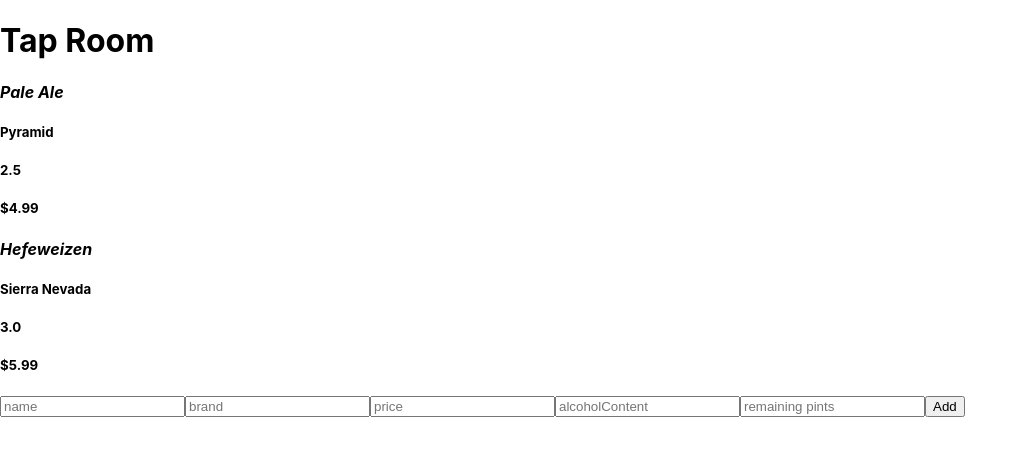
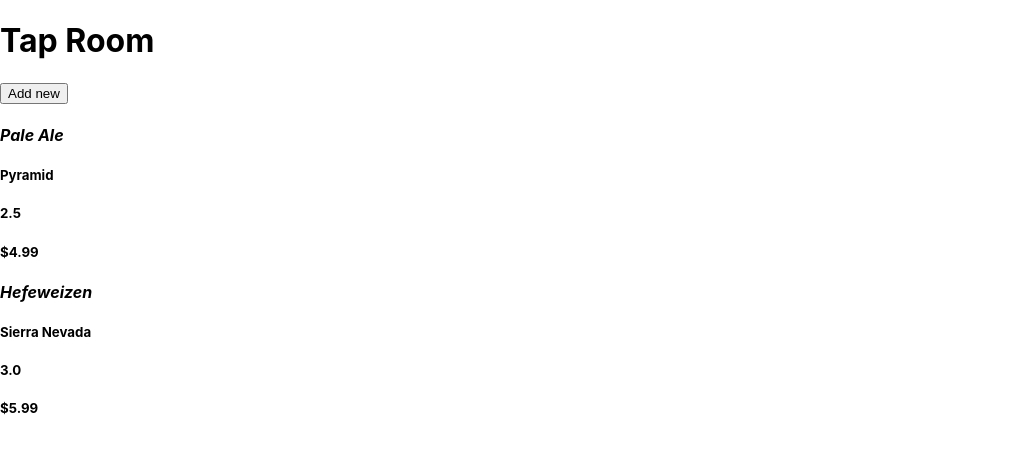
Before and after one commit to reeder32/tap-room, a React (Create React App) app: page / in a window 1280 px wide. Shown: the top 456 px of the page, without its empty margins (0-1028 px from the left). Built offline with nearby package versions, Linux system fonts and the light colour scheme.

Commit message:
:truck: add form control

```diff
--- a/src/components/App.js
+++ b/src/components/App.js
@@ -1,13 +1,11 @@
 import React from "react";
 import Header from "./Header";
-import ProductList from "./ProductList";
-import ProductForm from "./ProductForm";
+import ProductControl from "./ProductControl";
 function App() {
   return (
     <React.Fragment>
       <Header />
-      <ProductList />
-      <ProductForm />
+      <ProductControl />
     </React.Fragment>
   );
 }
--- /dev/null
+++ b/src/components/ProductControl.js
@@ -0,0 +1,44 @@
+import React from "react";
+import ProductForm from "./ProductForm";
+import ProductList from "./ProductList";
+import ProductDetail from "./ProductDetail";
+
+class ProductControl extends React.Component {
+  constructor(props) {
+    super(props);
+    this.state = {
+      formVisibleOnPage: false,
+    };
+  }
+  handlePageChange = () => {
+    if (this.formVisibleOnPage) {
+      this.setState({
+        formVisibleOnPage: false,
+      });
+    } else {
+      this.setState((prevState) => ({
+        formVisibleOnPage: !prevState.formVisibleOnPage,
+      }));
+    }
+  };
+  render() {
+    let visibleState = null;
+    let buttonText = null;
+    if (!this.state.formVisibleOnPage) {
+      visibleState = <ProductList />;
+      buttonText = "Add new";
+    } else {
+      visibleState = <ProductForm />;
+      buttonText = "Back to products";
+    }
+
+    return (
+      <React.Fragment>
+        <button onClick={this.handlePageChange}>{buttonText}</button>
+        {visibleState}
+      </React.Fragment>
+    );
+  }
+}
+
+export default ProductControl;
```
